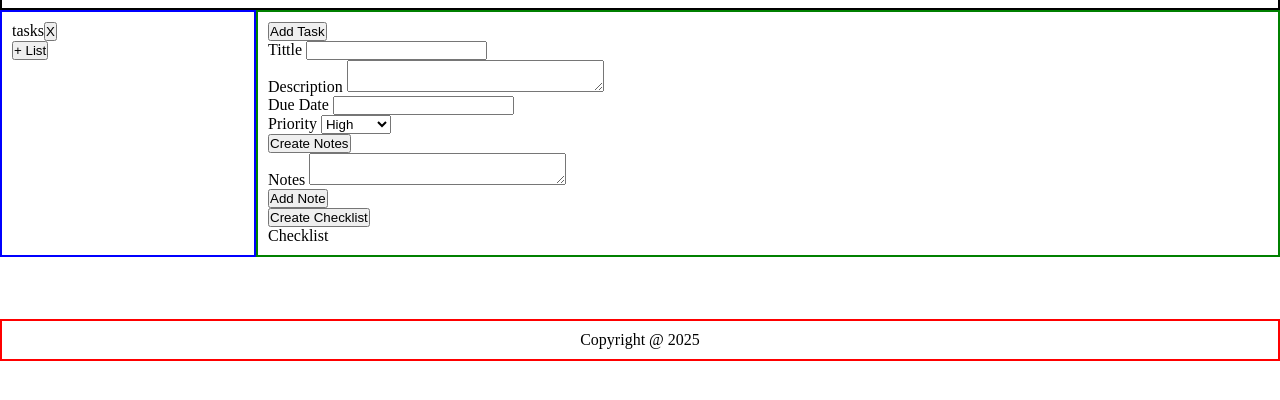
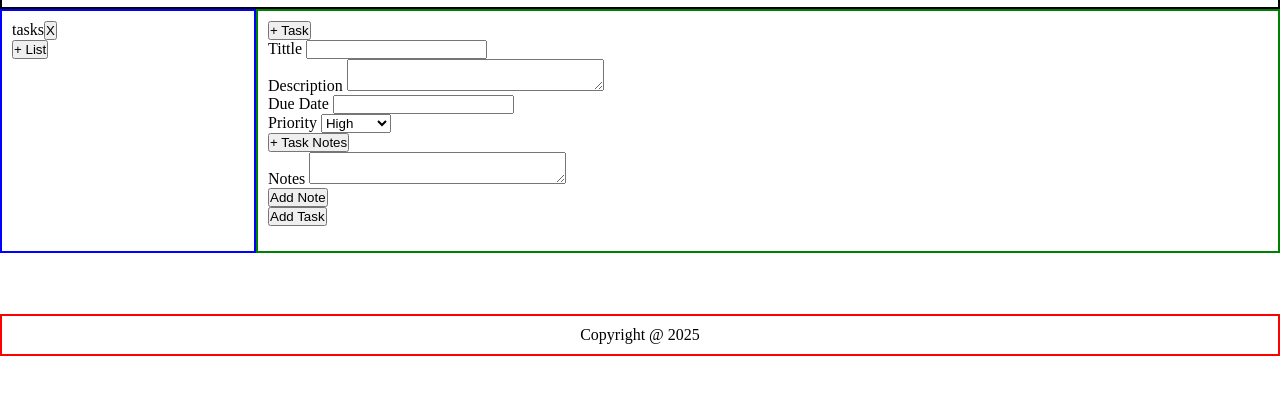
Before and after one commit to mskhurana729/todoList, a website built with webpack: page src/template.html in a window 1280 px wide. Shown: the part 70-470 px from the top of the page. Built offline with nearby package versions, Linux system fonts and the light colour scheme.

Commit message:
feat: Create add Task button to submit form
This button will submit the new task form

```diff
--- a/src/template.html
+++ b/src/template.html
@@ -24,7 +24,7 @@ s
       </div>
 
       <div class="tasksArea">
-        <button class="addTaskButton">Add Task</button>
+        <button class="newTaskButton">+ Task</button>
         <div class="newTaskFormContainer">
           <form action="" class="newTaskForm">
             <div class="taskTittleInputContainer">
@@ -51,7 +51,7 @@ s
                 <option value="low">Low</option>
               </select>
             </div>
-            <button class="createTaskNotes">Create Notes</button>
+            <button class="newTaskNotes">+ Task Notes</button>
               <div class="taskNotesContainer">
                 <div class="taskNotesInputContainer">
                   <label for="taskNotes">Notes</label>
@@ -59,13 +59,9 @@ s
                 </div>
                 <button class="addNote">Add Note</button>
               </div>
+              <button>Add Task</button>
+            </div>
 
-            </div>
-            <button class="createTaskChecklist">Create Checklist</button>
-            <div class="taskChecklistContainer">
-              <label for="taskChecklist">Checklist</label>
-
-            </div>
           </form>
         </div>
         <div class="tasksRenderingArea"></div>
```
